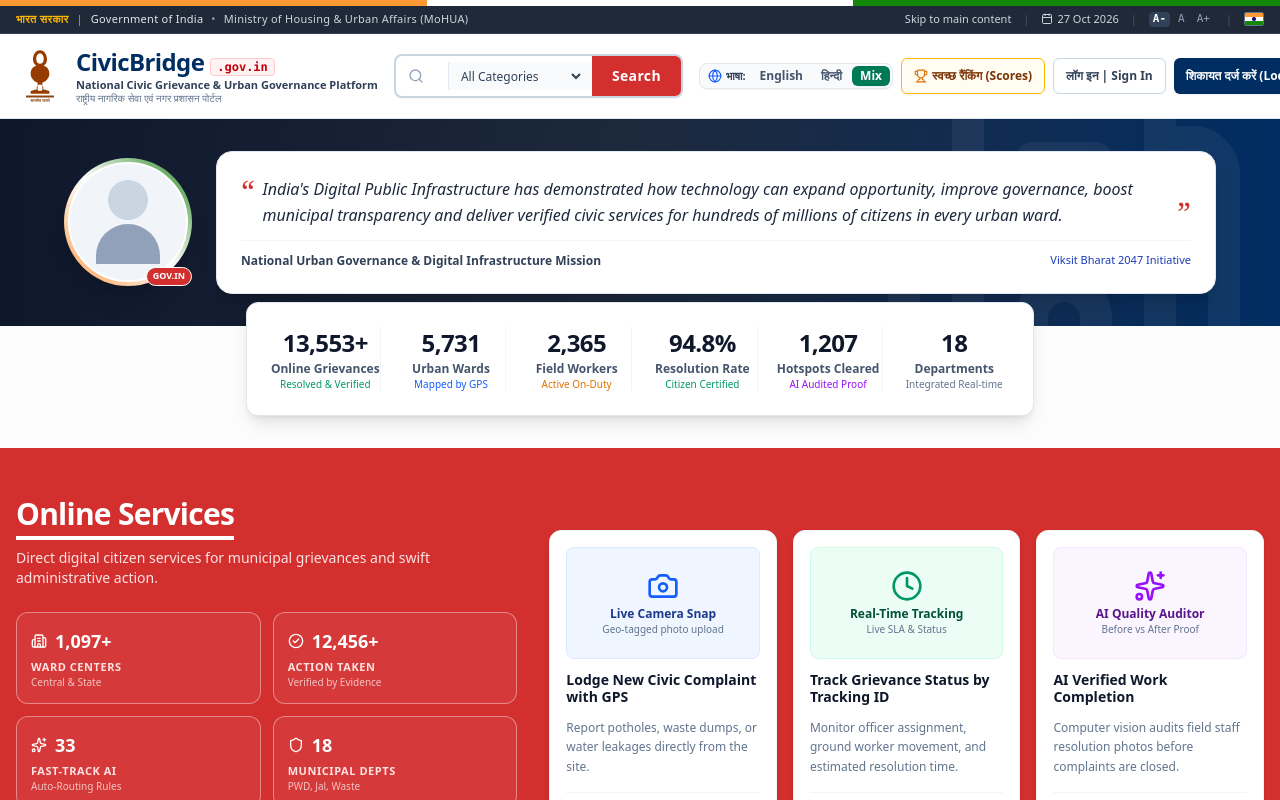
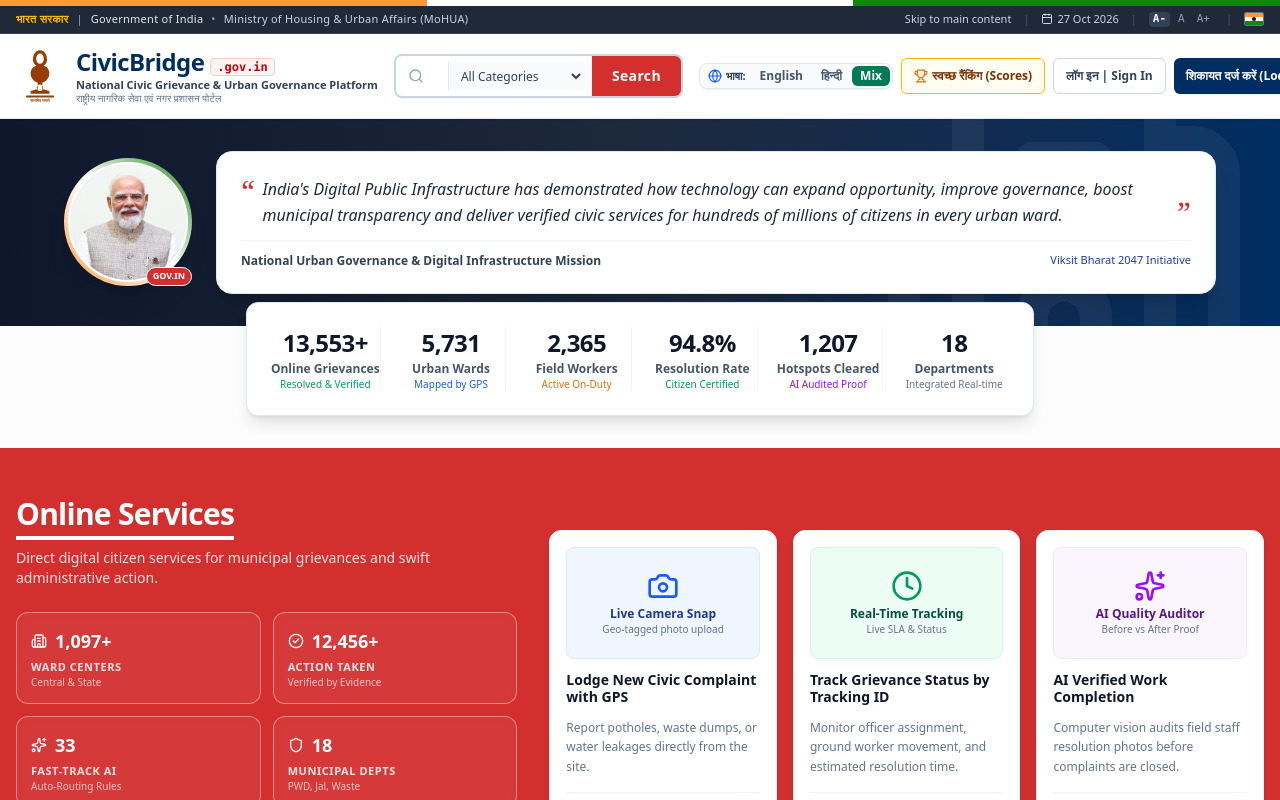
Before and after one commit to sachin9619/civicbridge, a Next.js app: page / in a window 1280 px wide. Shown: the top 800 px of the page. Built offline with nearby package versions, Linux system fonts and the light colour scheme; no server answers.

Commit message:
feat(landing): add Prime Minister Narendra Modi portrait to national quote circle

```diff
--- a/src/app/page.tsx
+++ b/src/app/page.tsx
@@ -2,6 +2,7 @@
 
 import { useState } from "react";
 import Link from "next/link";
+import Image from "next/image";
 import { useRouter } from "next/navigation";
 import { useAuth } from "@/components/providers/auth-provider";
 import {
@@ -248,12 +249,15 @@
           {/* Framed Dignitary Avatar with Tricolor Ring */}
           <div className="relative shrink-0">
             <div className="h-28 w-28 md:h-32 md:md:w-32 rounded-full p-1 bg-gradient-to-tr from-[#FF9933] via-white to-[#138808] shadow-xl">
-              <div className="h-full w-full rounded-full bg-slate-100 overflow-hidden flex items-center justify-center border-2 border-white">
-                {/* Dignitary vector illustration */}
-                <div className="flex flex-col items-center justify-center text-slate-700">
-                  <div className="h-10 w-10 rounded-full bg-slate-300 mb-1" />
-                  <div className="h-10 w-16 rounded-t-full bg-slate-400" />
-                </div>
+              <div className="h-full w-full rounded-full bg-slate-100 overflow-hidden flex items-center justify-center border-2 border-white relative">
+                {/* Dignitary photo */}
+                <Image
+                  src="/pm-modi.jpg"
+                  alt="Shri Narendra Modi, Prime Minister of India"
+                  fill
+                  className="object-cover object-top"
+                  priority
+                />
               </div>
             </div>
             <span className="absolute bottom-0 right-0 bg-[#d32f2f] text-white text-[9px] font-bold px-1.5 py-0.5 rounded-full border border-white">
```
Also changed, not shown: public/pm-modi.jpg (added).
